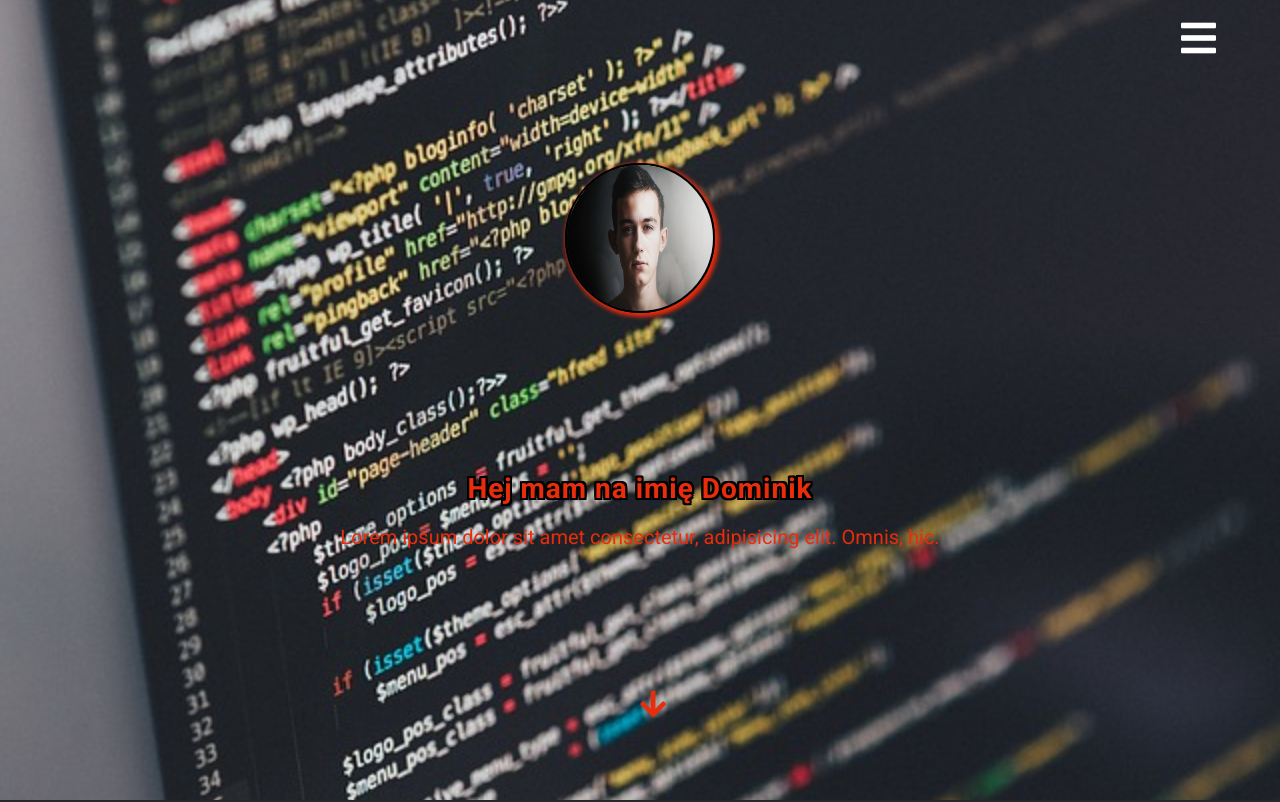
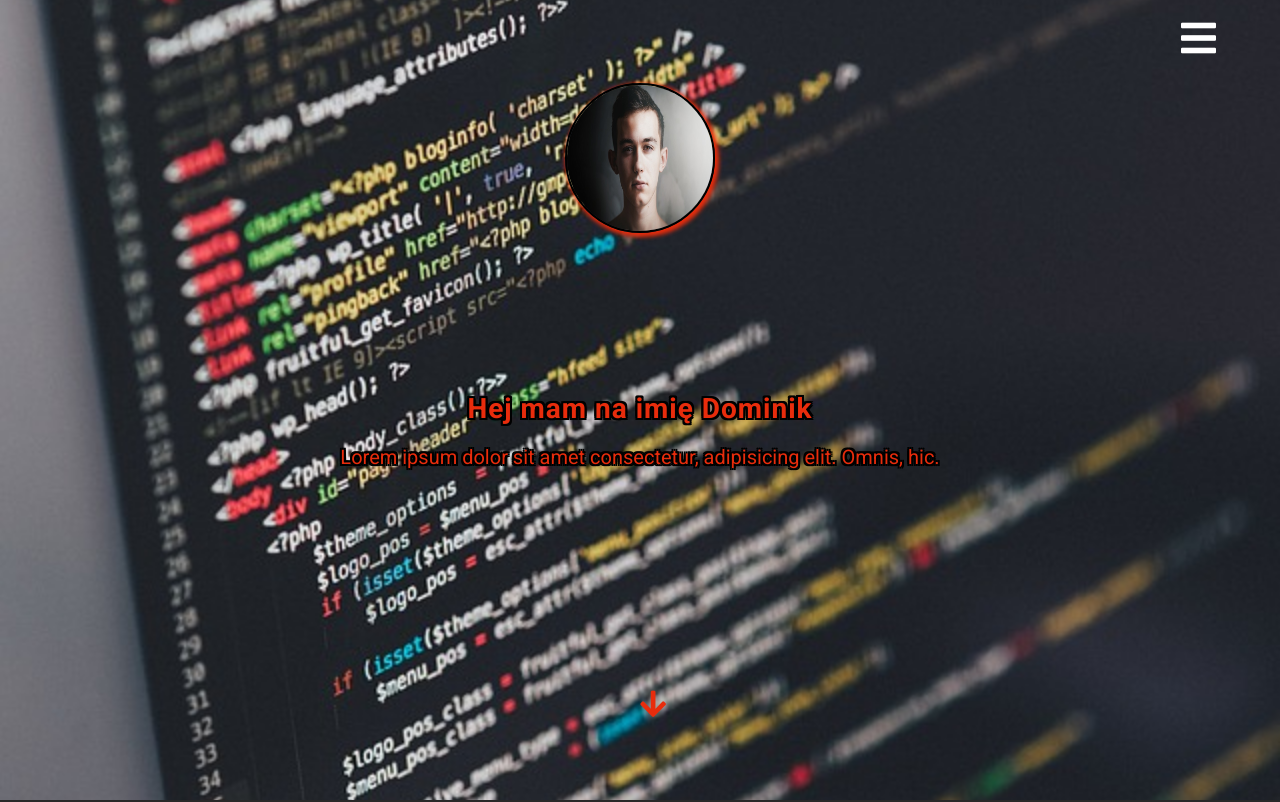
Before and after one commit to DominikLorenc/Wizytowka, a plain HTML site: page index.html in a window 1280 px wide. Shown: the top 802 px of the page. Drawn offline with nearby package versions, Linux system fonts and the light colour scheme.

Commit message:
first commit

```diff
--- a/css/style.css
+++ b/css/style.css
@@ -90,7 +90,7 @@ i.off {
 
 .photo {
   position: absolute;
-  top: 30%;
+  top: 20%;
   left: 50%;
   transform: translate(-50%, -50%);
   z-index: 1;
@@ -107,7 +107,7 @@ i.off {
 .about-me {
   position: absolute;
   width: 100%;
-  top: 65%;
+  top: 55%;
   left: 50%;
   transform: translate(-50%, -50%);
 }
@@ -128,6 +128,9 @@ i.off {
   font-size: 20px;
   text-align: center;
   color: var(--fontColor);
+  text-shadow: 2px 2px 0 black, 2px -2px 0 black, -2px 2px 0 black,
+    -2px -2px 0 black, 2px 0px 0 black, 0px 2px 0 black, -2px 0px 0 black,
+    0px -2px 0 black;
 }
 
 .arrow {
```
Also changed, not shown: 1 other file.
